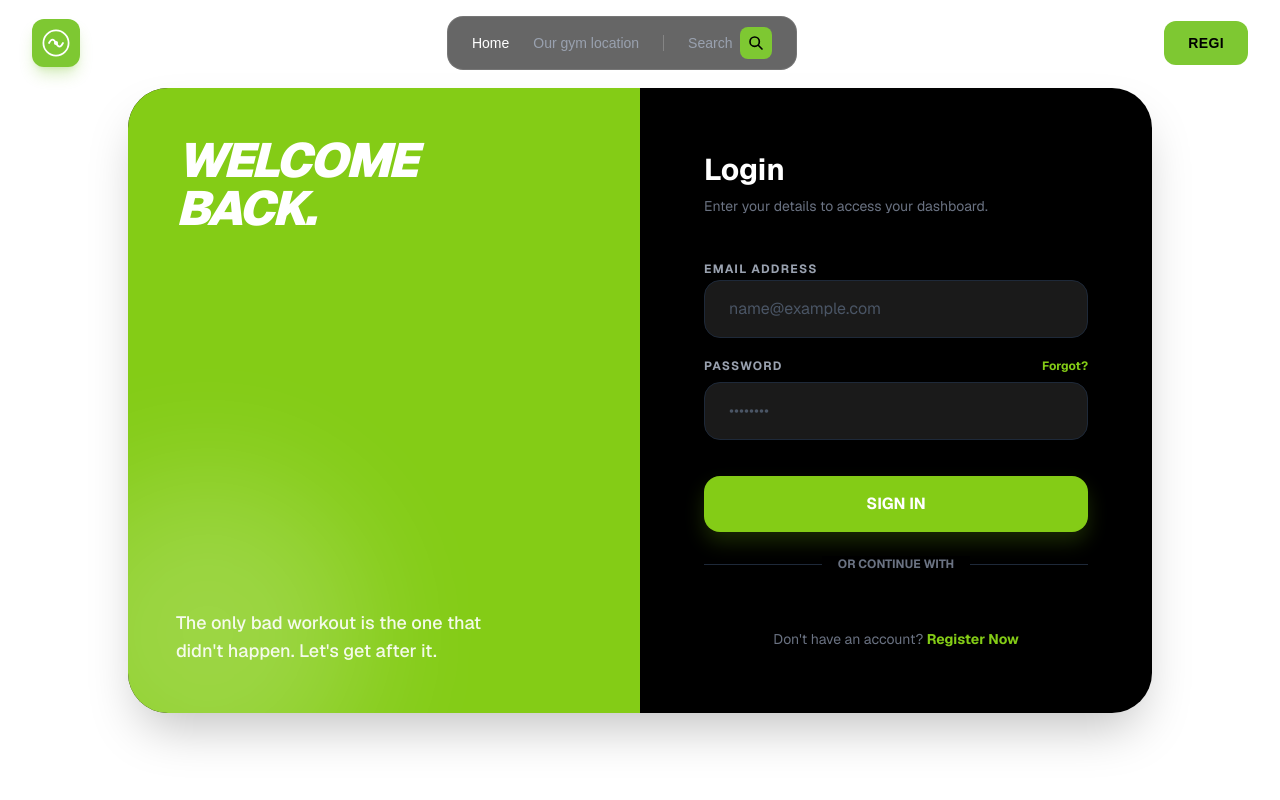
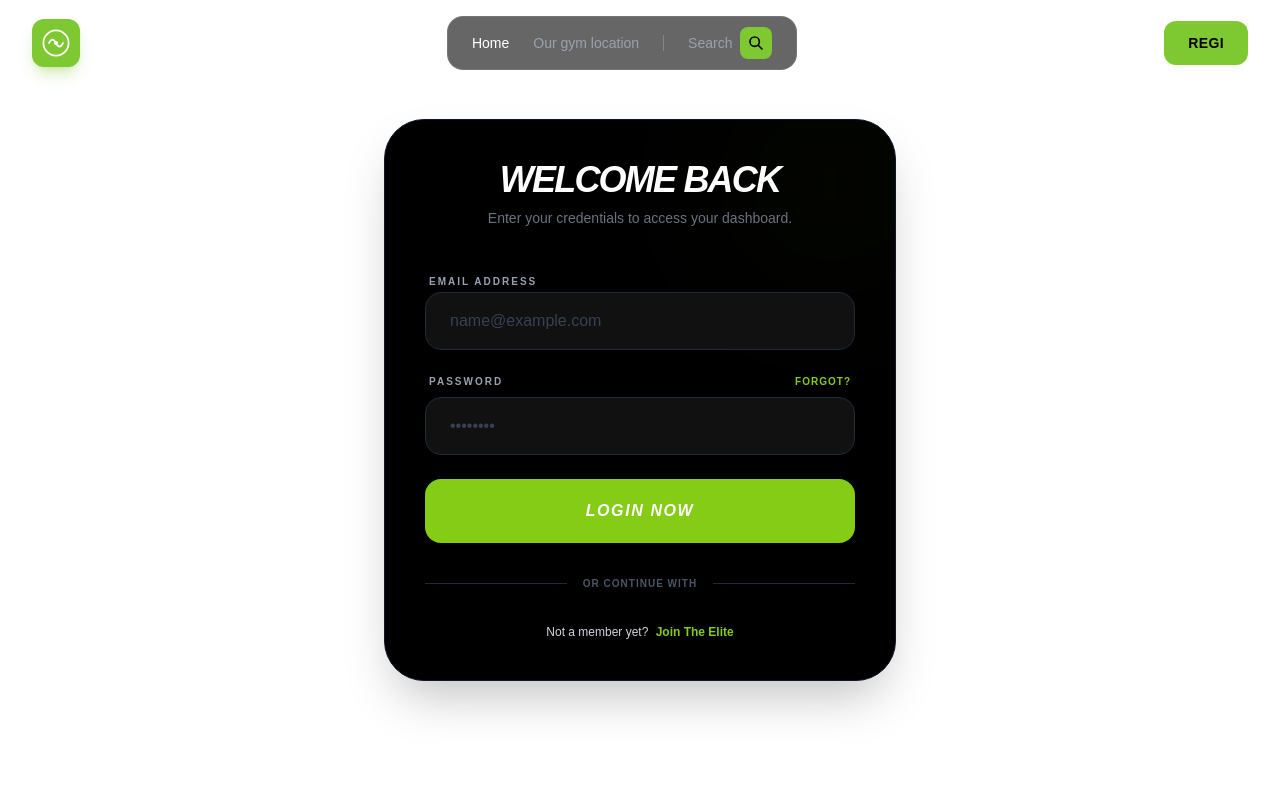
Before and after one commit to isratbiswas/Softvence_landing_page, a Next.js app: page /login in a window 1280 px wide. Shown: the top 800 px of the page. Built offline with nearby package versions, Linux system fonts and the light colour scheme.

Commit message:
protected landing page

```diff
--- a/src/app/(auth)/verify-otp/page.tsx
+++ b/src/app/(auth)/verify-otp/page.tsx
@@ -0,0 +1,12 @@
+import OtpForm from "@/components/modules/Auth/OtpForm";
+import React from "react";
+
+const OtpPage = () => {
+  return (
+    <div className="min-h-screen flex items-center justify-center bg-gray-100">
+      <OtpForm />
+    </div>
+  );
+};
+
+export default OtpPage;
--- a/src/components/modules/Auth/LoginForm.tsx
+++ b/src/components/modules/Auth/LoginForm.tsx
@@ -1,100 +1,164 @@
-import React from "react";
+/* eslint-disable @typescript-eslint/no-explicit-any */
+"use client";
+
+import { useForm } from "react-hook-form";
+import { api } from "@/lib/api";
+import { useRouter } from "next/navigation";
+import { useState } from "react";
 import Link from "next/link";
-import { FaGoogle, FaGithub } from "react-icons/fa";
+import { FaGoogle, FaGithub } from "react-icons/fa6";
 
-const LoginForm = () => {
+type LoginType = {
+  email: string;
+  password: string;
+};
+
+export default function LoginForm() {
+  const router = useRouter();
+  const [error, setError] = useState("");
+
+  const {
+    register,
+    handleSubmit,
+    formState: { errors, isSubmitting },
+  } = useForm<LoginType>();
+
+  const onSubmit = async (data: LoginType) => {
+    setError("");
+    try {
+      const res = await api.post("/login", data);
+      const token = res.data?.token;
+
+      if (!token) throw new Error("Token not found");
+
+      document.cookie = `token=${token}; path=/`;
+      router.push("/");
+    } catch (err: any) {
+      setError(err?.response?.data?.message || "Login failed");
+    }
+  };
+
   return (
-    <div className="min-h-screen bg-white flex items-center justify-center p-4 md:p-10 font-sans">
-      <div className="max-w-5xl w-full grid grid-cols-1 lg:grid-cols-2 bg-black rounded-[40px] overflow-hidden shadow-2xl">
-        <div className="hidden lg:block relative bg-[#84cc16] p-12 overflow-hidden">
-          <div className="relative z-10 h-full flex flex-col justify-between text-white">
-            <h2 className="text-5xl font-black italic leading-none tracking-tighter">
-              WELCOME <br /> BACK.
+    <div className="min-h-screen flex items-center justify-center bg-white dark:bg-black p-4 sm:p-6">
+      <div className="w-full max-w-sm sm:max-w-md md:max-w-lg bg-black rounded-3xl sm:rounded-[40px] p-6 sm:p-8 md:p-10 shadow-2xl border border-gray-900 relative overflow-hidden">
+        {/* Glow */}
+        <div className="absolute top-0 right-0 w-24 h-24 sm:w-32 sm:h-32 bg-[#84cc16] blur-[80px] sm:blur-[100px] opacity-10"></div>
+
+        <div className="relative z-10">
+          {/* Header */}
+          <div className="text-center mb-8 sm:mb-10">
+            <h2 className="text-2xl sm:text-3xl md:text-4xl font-black text-white italic tracking-tighter uppercase">
+              Welcome Back
             </h2>
-            <p className="text-lg font-medium opacity-90 max-w-xs">
-              The only bad workout is the one that didn&apos;t happen.
-              Let&apos;s get after it.
+            <p className="text-gray-500 text-xs sm:text-sm mt-2">
+              Enter your credentials to access your dashboard.
             </p>
           </div>
 
-          <div className="absolute -bottom-20 -left-20 w-80 h-80 bg-white/20 rounded-full blur-3xl"></div>
-        </div>
+          {/* Error */}
+          {error && (
+            <div className="mb-5 p-3 sm:p-4 bg-red-500/10 border border-red-500/20 rounded-xl text-red-500 text-[11px] sm:text-xs text-center font-bold">
+              {error}
+            </div>
+          )}
 
-        <div className="p-8 md:p-16 flex flex-col justify-center">
-          <div className="mb-10">
-            <h3 className="text-3xl font-bold text-white mb-2">Login</h3>
-            <p className="text-gray-500 text-sm">
-              Enter your details to access your dashboard.
-            </p>
-          </div>
-
-          <form className="space-y-5">
+          {/* Form */}
+          <form
+            onSubmit={handleSubmit(onSubmit)}
+            className="space-y-5 sm:space-y-6"
+          >
+            {/* Email */}
             <div className="space-y-2">
-              <label className="text-gray-400 text-xs font-bold uppercase tracking-widest">
+              <label className="text-gray-400 text-[9px] sm:text-[10px] font-black uppercase tracking-[0.2em] ml-1">
                 Email Address
               </label>
+
               <input
-                type="email"
+                {...register("email", {
+                  required: "Email is required",
+                  pattern: {
+                    value: /^\S+@\S+$/i,
+                    message: "Invalid email",
+                  },
+                })}
                 placeholder="name@example.com"
-                className="w-full bg-[#1a1a1a] border border-gray-800 rounded-2xl px-6 py-4 text-white placeholder:text-gray-600 focus:border-[#84cc16] focus:outline-none transition-all"
+                className={`w-full bg-[#111] border ${
+                  errors.email ? "border-red-500/50" : "border-gray-800"
+                } rounded-xl sm:rounded-2xl px-4 sm:px-6 py-3 sm:py-4 text-white focus:border-[#84cc16] outline-none transition placeholder:text-gray-700`}
               />
+
+              {errors.email && (
+                <p className="text-red-500 text-[10px] ml-1">
+                  {errors.email.message}
+                </p>
+              )}
             </div>
 
+            {/* Password */}
             <div className="space-y-2">
-              <div className="flex justify-between items-center">
-                <label className="text-gray-400 text-xs font-bold uppercase tracking-widest">
+              <div className="flex justify-between items-center px-1">
+                <label className="text-gray-400 text-[9px] sm:text-[10px] font-black uppercase tracking-[0.2em]">
                   Password
                 </label>
+
                 <Link
                   href="#"
-                  className="text-[#84cc16] text-xs font-bold hover:underline"
+                  className="text-[#84cc16] text-[9px] sm:text-[10px] font-black uppercase tracking-widest hover:underline"
                 >
                   Forgot?
                 </Link>
               </div>
+
               <input
                 type="password"
+                {...register("password", {
+                  required: "Password is required",
+                })}
                 placeholder="••••••••"
-                className="w-full bg-[#1a1a1a] border border-gray-800 rounded-2xl px-6 py-4 text-white placeholder:text-gray-600 focus:border-[#84cc16] focus:outline-none transition-all"
+                className={`w-full bg-[#111] border ${
+                  errors.password ? "border-red-500/50" : "border-gray-800"
+                } rounded-xl sm:rounded-2xl px-4 sm:px-6 py-3 sm:py-4 text-white focus:border-[#84cc16] outline-none transition placeholder:text-gray-700`}
               />
+
+              {errors.password && (
+                <p className="text-red-500 text-[10px] ml-1">
+                  {errors.password.message}
+                </p>
+              )}
             </div>
 
-            <button className="w-full bg-[#84cc16] text-white font-bold py-4 rounded-2xl hover:bg-[#65a30d] transition-all shadow-[0_10px_20px_rgba(132,204,22,0.2)] mt-4">
-              SIGN IN
+            {/* Button */}
+            <button
+              type="submit"
+              disabled={isSubmitting}
+              className="w-full bg-[#84cc16] text-white font-black py-4 sm:py-5 rounded-xl sm:rounded-2xl hover:bg-[#65a30d] transition-all tracking-widest shadow-lg disabled:opacity-50 uppercase italic text-sm sm:text-base"
+            >
+              {isSubmitting ? "Authenticating..." : "Login Now"}
             </button>
           </form>
 
-          <div className="mt-8">
-            <div className="relative flex items-center justify-center mb-8">
+          {/* Divider */}
+          <div className="mt-8 sm:mt-10">
+            <div className="relative flex items-center justify-center mb-6 sm:mb-8">
               <div className="w-full border-t border-gray-800"></div>
-              <span className="absolute bg-black px-4 text-gray-500 text-xs font-bold uppercase">
-                Or continue with
+              <span className="absolute bg-black px-3 sm:px-4 text-gray-600 text-[9px] sm:text-[10px] font-black uppercase tracking-widest">
+                Or Continue With
               </span>
             </div>
-
-            {/* <div className="grid grid-cols-2 gap-4">
-              <button className="flex items-center justify-center gap-3 bg-transparent border border-gray-800 text-white py-3 rounded-2xl hover:bg-white hover:text-black transition-all font-bold text-sm">
-                <FaGoogle /> Google
-              </button>
-              <button className="flex items-center justify-center gap-3 bg-transparent border border-gray-800 text-white py-3 rounded-2xl hover:bg-white hover:text-black transition-all font-bold text-sm">
-                <FaGithub /> GitHub
-              </button>
-            </div> */}
           </div>
 
-          <p className="mt-8 text-center text-gray-500 text-sm">
-            Don&apos;t have an account?{" "}
+          {/* Footer */}
+          <p className="mt-8 sm:mt-10 text-center text-gray-300 text-xs">
+            Not a member yet?{" "}
             <Link
               href="/register"
-              className="text-[#84cc16] font-bold hover:underline"
+              className="text-[#84cc16] font-black hover:underline ml-1"
             >
-              Register Now
+              Join The Elite
             </Link>
           </p>
         </div>
       </div>
     </div>
   );
-};
-
-export default LoginForm;
+}
--- /dev/null
+++ b/src/components/modules/Auth/OtpForm.tsx
@@ -0,0 +1,134 @@
+/* eslint-disable @typescript-eslint/no-explicit-any */
+"use client";
+
+import { useForm } from "react-hook-form";
+import { useEffect, useState } from "react";
+import { api } from "@/lib/api";
+import { useRouter } from "next/navigation";
+
+type OtpFormType = {
+  otp: string;
+};
+
+export default function OtpForm() {
+  const router = useRouter();
+
+  const [email, setEmail] = useState("");
+  const [serverError, setServerError] = useState("");
+  const [timer, setTimer] = useState(60);
+  const [resending, setResending] = useState(false);
+
+  const {
+    register,
+    handleSubmit,
+    setValue,
+    formState: { isSubmitting },
+  } = useForm<OtpFormType>();
+
+  // Get email from localStorage
+  useEffect(() => {
+    const storedEmail = localStorage.getItem("verifyEmail");
+    if (storedEmail) setEmail(storedEmail);
+  }, []);
+
+  // Timer countdown
+  useEffect(() => {
+    if (timer <= 0) return;
+
+    const interval = setInterval(() => {
+      setTimer((prev) => prev - 1);
+    }, 1000);
+
+    return () => clearInterval(interval);
+  }, [timer]);
+
+  // OTP input auto move + restrict digits
+  const handleOtpChange = (value: string) => {
+    const digitsOnly = value.replace(/\D/g, "").slice(0, 6);
+    setValue("otp", digitsOnly);
+  };
+
+  const onSubmit = async (data: OtpFormType) => {
+    setServerError("");
+
+    try {
+      await api.post("/verify-otp", {
+        email,
+        otp: data.otp,
+      });
+
+      router.push("/login");
+    } catch (err: any) {
+      setServerError(err?.response?.data?.message || "OTP verification failed");
+    }
+  };
+
+  const resendOtp = async () => {
+    if (!email) return;
+
+    try {
+      setResending(true);
+
+      await api.post("/resend-otp", { email });
+
+      setTimer(60);
+    } catch (err: any) {
+      setServerError("Failed to resend OTP");
+    } finally {
+      setResending(false);
+    }
+  };
+
+  return (
+    <div className="w-full max-w-md mx-auto p-6 bg-white rounded-2xl shadow text-center">
+      <h2 className="text-2xl font-bold mb-4">Verify OTP</h2>
+
+      <p className="text-sm text-gray-500 mb-4">
+        Enter the 6-digit code sent to your email
+      </p>
+
+      {serverError && (
+        <p className="text-red-500 text-sm mb-3">{serverError}</p>
+      )}
+
+      <form onSubmit={handleSubmit(onSubmit)}>
+        <input
+          {...register("otp", {
+            required: "OTP is required",
+            minLength: {
+              value: 6,
+              message: "OTP must be 6 digits",
+            },
+          })}
+          maxLength={6}
+          onChange={(e) => handleOtpChange(e.target.value)}
+          placeholder="Enter OTP"
+          className="w-full p-3 border rounded-lg text-center tracking-widest text-lg"
+        />
+
+        <button
+          type="submit"
+          disabled={isSubmitting}
+          className="w-full mt-5 bg-blue-600 text-white py-3 rounded-lg hover:bg-blue-700 transition"
+        >
+          {isSubmitting ? "Verifying..." : "Verify OTP"}
+        </button>
+      </form>
+
+      {/* Resend OTP */}
+      <div className="mt-5 text-sm">
+        {timer > 0 ? (
+          <p className="text-gray-500">Resend OTP in {timer}s</p>
+        ) : (
+          <button
+            onClick={resendOtp}
+            disabled={resending}
+            className="text-blue-600 hover:underline"
+          >
+            {resending ? "Sending..." : "Resend OTP"}
+          </button>
+        )}
+      </div>
+    </div>
+  );
+}
--- a/src/components/modules/Auth/RegisterForm.tsx
+++ b/src/components/modules/Auth/RegisterForm.tsx
@@ -42,7 +42,7 @@ export default function RegisterForm() {
       localStorage.setItem("verifyEmail", data.email);
       console.log("hello", api_key);
       toast.success("Register successfully");
-      // router.push("/verify-otp");
+      router.push("/verify-otp");
     } catch (err: any) {
       setServerError(err?.response?.data?.message || "Registration failed");
       toast.error("Register failed");
--- a/src/lib/api.ts
+++ b/src/lib/api.ts
@@ -6,3 +6,13 @@ export const api = axios.create({
     Accept: "application/json",
   },
 });
+
+api.interceptors.request.use((config) => {
+  const token = localStorage.getItem("token");
+
+  if (token) {
+    config.headers.Authorization = `Bearer ${token}`;
+  }
+
+  return config;
+});
--- /dev/null
+++ b/src/middleware.ts
@@ -0,0 +1,26 @@
+import { NextResponse } from "next/server";
+import type { NextRequest } from "next/server";
+
+export function middleware(request: NextRequest) {
+  const token = request.cookies.get("token")?.value;
+
+  const { pathname } = request.nextUrl;
+
+  if (
+    pathname.startsWith("/login") ||
+    pathname.startsWith("/register") ||
+    pathname.startsWith("/verify-otp")
+  ) {
+    return NextResponse.next();
+  }
+
+  if (!token) {
+    return NextResponse.redirect(new URL("/register", request.url));
+  }
+
+  return NextResponse.next();
+}
+
+export const config = {
+  matcher: ["/"],
+};
```
